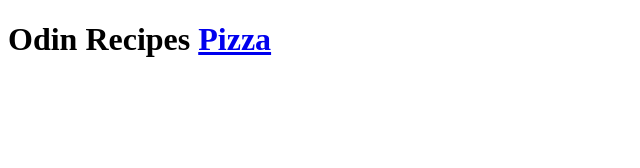
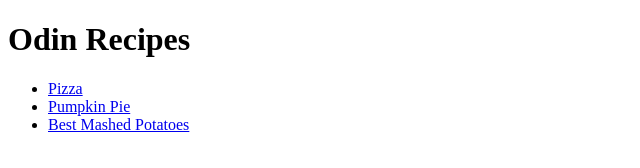
Before and after one commit to Foragerfromafar/odin-recipes, a plain HTML site: page index.html in a window 1280 px wide. Shown: the whole page, without its empty margins (0-640 px from the left). Drawn offline with Linux system fonts and the light colour scheme.

Commit message:
All recipes included Work with the following ones

```diff
--- a/index.html
+++ b/index.html
@@ -6,7 +6,11 @@
     <title>Delicious dishes</title>
 </head>
 <body>
-    <h1>Odin Recipes</h>
-        <a href="recipes/pizza.html">Pizza</a>
+    <h1>Odin Recipes</h1>
+        <ul>
+       <li><a href="recipes/pizza.html">Pizza</a></li>
+       <li> <a href="recipes/pumpkin-pie.html">Pumpkin Pie</a></li>
+       <li> <a href="recipes/smpotatoes.html">Best Mashed Potatoes<a></li>
+        </ul>
 </body>
 </html>
```
